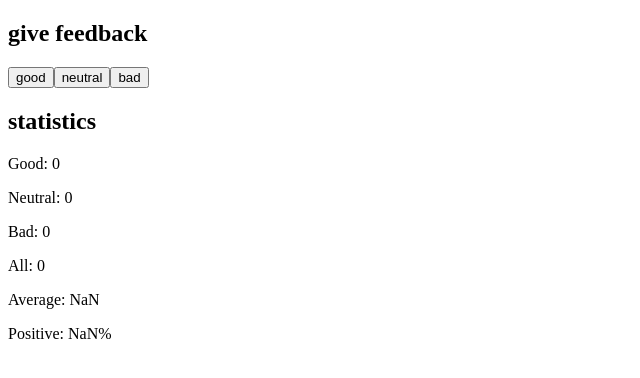
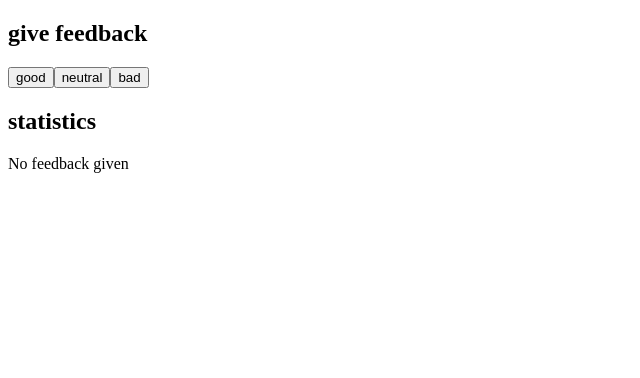
Before and after one commit to ZennithYattare/fullStackOpenCourse, a React (Vite) app in the folder part1/unicafe/: page / in a window 1280 px wide. Shown: the top 378 px of the page, without its empty margins (0-640 px from the left). Built offline with nearby package versions, Linux system fonts and the light colour scheme.

Commit message:
done 1.9

```diff
--- a/part1/unicafe/src/App.jsx
+++ b/part1/unicafe/src/App.jsx
@@ -31,7 +31,11 @@ function App() {
 
 			<h2>statistics</h2>
 
-			<Statistics good={good} neutral={neutral} bad={neutral} />
+			{!good && !neutral && !bad ? (
+				<p>No feedback given</p>
+			) : (
+				<Statistics good={good} neutral={neutral} bad={bad} />
+			)}
 		</div>
 	);
 }
```
